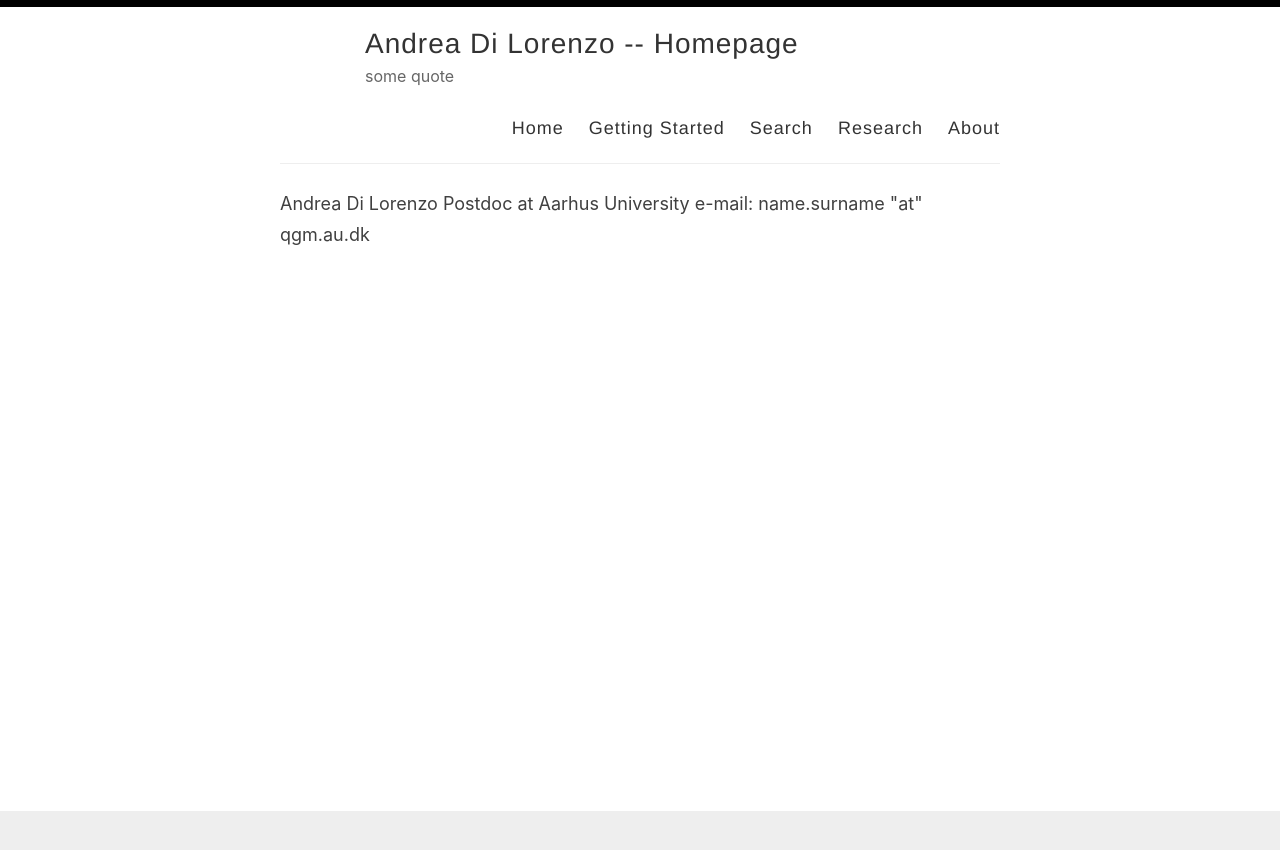
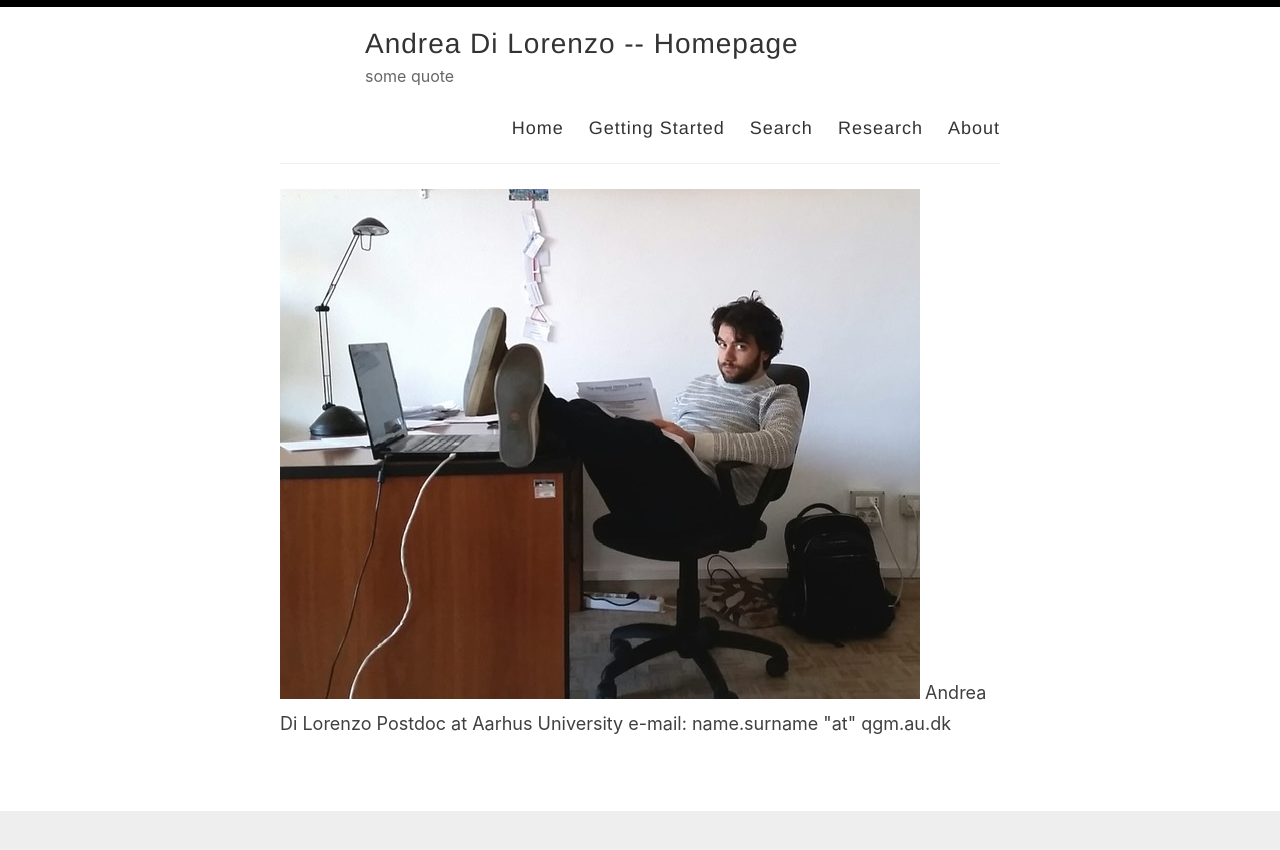
Before and after one commit to anddil/anddil.github.io, a Jekyll site: the page built from index.html, in a window 1280 px wide. Shown: the top 850 px of the page. Built offline with Jekyll 4.4.1, drawn with Linux system fonts in a browser that asks for light colours; the list of posts is cut into pages by our own code.

Commit message:
Update index.html

```diff
--- a/index.html
+++ b/index.html
@@ -2,7 +2,7 @@
 layout: default
 ---
 
-<img="EBC4ABD5-5A19-4050-A4CF-270634910CC0.jpeg">
+<img src="EBC4ABD5-5A19-4050-A4CF-270634910CC0.jpeg">
 
 <body>
 
```
